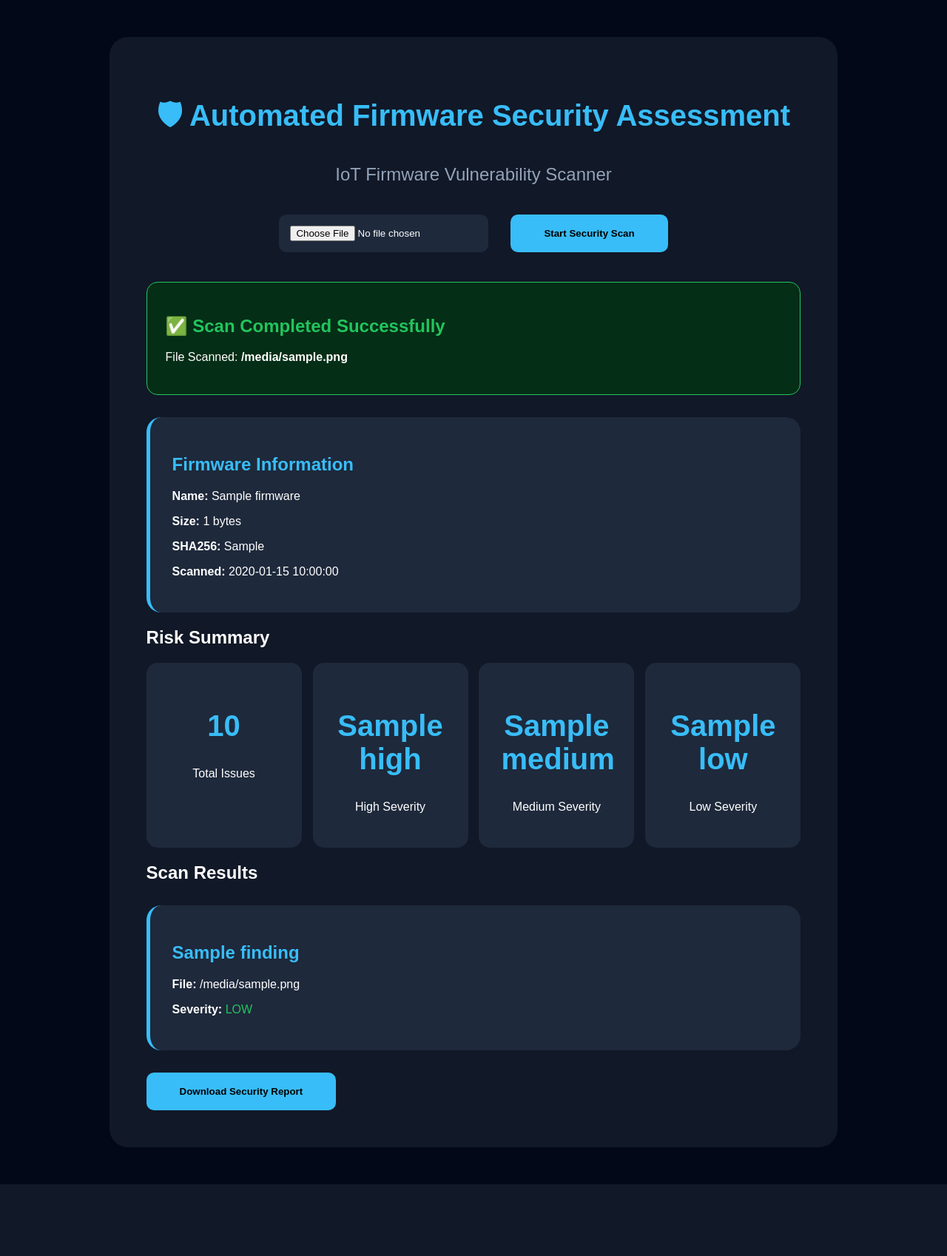
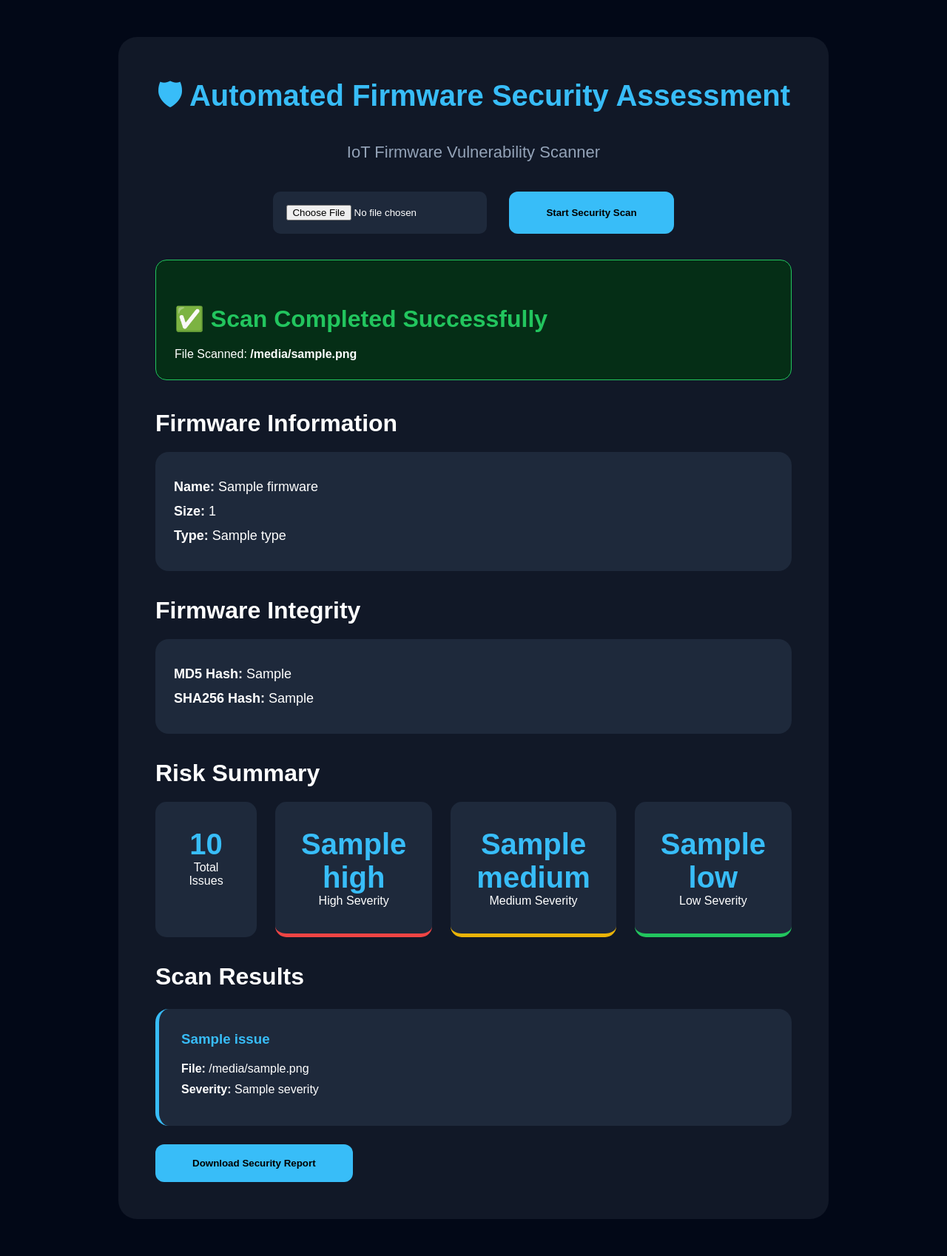
Before and after one commit to smruthinayak2006/Firmware_Security_Assessment, a Flask app: template app/templates/index.html in a window 1280 px wide. Shown: the whole page at 74% size. Before the commit the page ends 1601 px from the top, so only its background shows below. Run offline with Flask 3, Linux system fonts and the light colour scheme; the template is opened without the code that fills it: most values are stand-ins (such as "Sample title", 1, 10 or a date in 2020).

Commit message:
Add firmware hash integrity analysis

```diff
--- a/app/app.py
+++ b/app/app.py
@@ -19,6 +19,8 @@ from risk_analyzer import calculate_risk_summary
 from report_generator import generate_report
 
 from firmware_analyzer import analyze_firmware
+
+from hash_analyzer import calculate_hash
 
 
 app = Flask(__name__)
@@ -73,6 +75,10 @@ def scan():
         file_path
     )
 
+    firmware_hash = calculate_hash(
+        file_path
+    )
+
 
     extracted_path = extract_firmware(
         file_path
@@ -103,7 +109,9 @@ def scan():
 
         filename=uploaded_file.filename,
 
-        firmware=firmware_info
+        firmware=firmware_info,
+
+        firmware_hash=firmware_hash
 
     )
 
--- a/app/static/style.css
+++ b/app/static/style.css
@@ -1,387 +1,267 @@
-*{
+* {
 
-margin:0;
+    margin: 0;
 
-padding:0;
+    padding: 0;
 
-box-sizing:border-box;
+    box-sizing: border-box;
+
+    font-family: Arial, Helvetica, sans-serif;
 
 }
 
 
 
-body{
+body {
 
+    background: #020817;
 
-background:#020617;
-
-color:white;
-
-font-family:Arial, Helvetica, sans-serif;
-
+    color: white;
 
 }
 
 
 
+.container {
 
+    width: 75%;
 
-.container{
+    margin: 50px auto;
 
+    padding: 50px;
 
-width:75%;
+    background: #111827;
 
-margin:40px auto;
-
-padding:40px;
-
-
-background:#0f172a;
-
-
-border-radius:20px;
-
-
-box-shadow:
-
-0 0 40px rgba(56,189,248,0.2);
-
+    border-radius: 25px;
 
 }
 
 
 
+h1 {
 
+    color: #38bdf8;
 
-h1{
+    text-align: center;
 
+    font-size: 40px;
 
-text-align:center;
-
-
-color:#38bdf8;
-
-
-margin-bottom:20px;
-
+    margin-bottom: 25px;
 
 }
 
 
 
+.container > p {
 
+    text-align: center;
 
-.subtitle{
+    color: #94a3b8;
 
+    font-size: 22px;
 
-text-align:center;
-
-
-font-size:20px;
-
-
-color:#94a3b8;
-
-
-margin-bottom:30px;
-
+    margin-bottom: 40px;
 
 }
 
 
 
+form {
 
+    display: flex;
 
+    justify-content: center;
 
+    gap: 30px;
 
-form{
-
-
-display:flex;
-
-
-justify-content:center;
-
-
-gap:20px;
-
-
-margin-bottom:30px;
-
+    margin-bottom: 35px;
 
 }
 
 
 
+input {
 
+    background: #1e293b;
 
+    padding: 18px;
 
-input{
+    border-radius: 10px;
 
-
-background:#1e293b;
-
-
-color:white;
-
-
-padding:15px;
-
-
-border-radius:10px;
-
-
-border:1px solid #334155;
-
+    color: white;
 
 }
 
 
 
+button {
 
+    background: #38bdf8;
 
+    padding: 18px 50px;
 
+    border: none;
 
-button{
+    border-radius: 12px;
 
+    font-weight: bold;
 
-background:#38bdf8;
-
-
-padding:15px 30px;
-
-
-border:none;
-
-
-border-radius:10px;
-
-
-font-weight:bold;
-
-
-cursor:pointer;
-
+    cursor: pointer;
 
 }
 
 
 
-button:hover{
+.success {
 
+    background: #052e16;
 
-background:#0284c7;
+    border: 1px solid #22c55e;
 
+    padding: 25px;
+
+    border-radius: 15px;
+
+    margin-bottom: 40px;
 
 }
 
 
 
+.success h2 {
 
-
-
-
-.success{
-
-
-background:#052e16;
-
-
-border:1px solid #22c55e;
-
-
-padding:20px;
-
-
-border-radius:15px;
-
-
-margin-bottom:30px;
-
+    color: #22c55e;
 
 }
 
 
 
-.success h3{
+h2 {
 
+    margin-top: 35px;
 
-color:#22c55e;
+    margin-bottom: 20px;
 
+    font-size: 32px;
 
 }
 
 
 
-.success span{
+.card {
 
+    background: #1e293b;
 
-color:#4ade80;
+    padding: 25px;
 
+    border-radius: 18px;
 
-font-weight:bold;
-
+    margin-bottom: 25px;
 
 }
 
 
 
+.card p {
 
+    font-size: 18px;
 
+    margin: 12px 0;
 
-
-
-
-.cards{
-
-
-display:grid;
-
-
-grid-template-columns:repeat(4,1fr);
-
-
-gap:20px;
-
-
-margin-bottom:40px;
-
+    word-break: break-all;
 
 }
 
 
 
+.summary {
 
+    display: grid;
 
+    grid-template-columns: repeat(4,1fr);
 
-.card{
-
-
-background:#1e293b;
-
-
-padding:25px;
-
-
-text-align:center;
-
-
-border-radius:15px;
-
+    gap: 25px;
 
 }
 
 
 
+.box {
 
-.high{
+    background: #1e293b;
 
+    padding: 35px;
 
-border-bottom:5px solid #ef4444;
+    text-align: center;
 
+    border-radius: 15px;
 
 }
 
 
 
+.box h3 {
 
+    color: #38bdf8;
 
-.medium{
-
-
-border-bottom:5px solid #eab308;
-
+    font-size: 40px;
 
 }
 
 
 
+.high {
 
-.low{
-
-
-border-bottom:5px solid #22c55e;
-
+    border-bottom: 5px solid #ef4444;
 
 }
 
 
 
+.medium {
 
-
-
-
-.result{
-
-
-background:#1e293b;
-
-
-padding:25px;
-
-
-border-radius:15px;
-
-
-margin-bottom:20px;
-
-
-border-left:5px solid #38bdf8;
-
+    border-bottom: 5px solid #eab308;
 
 }
 
 
 
+.low {
 
-.result h3{
-
-
-color:#38bdf8;
-
-
-margin-bottom:15px;
-
+    border-bottom: 5px solid #22c55e;
 
 }
 
 
 
+.result-card {
 
-.HIGH{
+    background: #1e293b;
 
+    margin: 25px 0;
 
-color:#ef4444;
+    padding: 30px;
 
+    border-radius: 18px;
 
-font-weight:bold;
-
+    border-left: 5px solid #38bdf8;
 
 }
 
 
 
-.MEDIUM{
+.result-card h3 {
 
+    color: #38bdf8;
 
-color:#eab308;
-
-
-font-weight:bold;
-
+    margin-bottom: 20px;
 
 }
 
 
 
+.result-card p {
 
-.LOW{
-
-
-color:#22c55e;
-
-
-font-weight:bold;
-
+    margin: 10px 0;
 
 }
--- a/app/templates/index.html
+++ b/app/templates/index.html
@@ -4,184 +4,11 @@
 
 <head>
 
-    <title>Firmware Security Scanner</title>
+<title>Firmware Security Scanner</title>
 
-    <style>
-
-
-        body {
-
-            background-color: #020817;
-            color: white;
-            font-family: Arial, Helvetica, sans-serif;
-
-        }
-
-
-        .container {
-
-            width: 70%;
-            margin: 50px auto;
-            background-color: #111827;
-            padding: 50px;
-            border-radius: 25px;
-
-        }
-
-
-        h1 {
-
-            color: #38bdf8;
-            text-align: center;
-            font-size: 40px;
-
-        }
-
-
-        .subtitle {
-
-            text-align: center;
-            color: #94a3b8;
-            font-size: 24px;
-
-        }
-
-
-        form {
-
-            display: flex;
-            justify-content: center;
-            gap: 30px;
-            margin-top: 40px;
-
-        }
-
-
-        input[type=file] {
-
-            background-color: #1e293b;
-            padding: 15px;
-            border-radius: 10px;
-
-        }
-
-
-        button {
-
-            background-color: #38bdf8;
-            border: none;
-            padding: 18px 45px;
-            border-radius: 10px;
-            font-weight: bold;
-            cursor: pointer;
-
-        }
-
-
-        .success {
-
-            margin-top: 40px;
-            padding: 25px;
-            border-radius: 15px;
-            border: 1px solid #22c55e;
-            background-color: #052e16;
-
-        }
-
-
-        .success h2 {
-
-            color: #22c55e;
-
-        }
-
-
-        .cards {
-
-            display: flex;
-            justify-content: space-between;
-
-        }
-
-
-        .card {
-
-            background-color: #1e293b;
-            width: 150px;
-            text-align: center;
-            padding: 30px;
-            border-radius: 15px;
-
-        }
-
-
-        .card h2 {
-
-            color: #38bdf8;
-            font-size: 40px;
-
-        }
-
-
-        .result-card {
-
-            background-color: #1e293b;
-            margin-top: 30px;
-            padding: 30px;
-            border-radius: 20px;
-            border-left: 5px solid #38bdf8;
-
-        }
-
-
-        .result-card h2 {
-
-            color: #38bdf8;
-
-        }
-
-
-        .high {
-
-            color: #ef4444;
-
-        }
-
-
-        .medium {
-
-            color: #eab308;
-
-        }
-
-
-        .low {
-
-            color: #22c55e;
-
-        }
-
-
-        .hash {
-
-            word-break: break-all;
-
-        }
-
-
-        .download {
-
-            margin-top: 30px;
-
-        }
-
-
-
-    </style>
-
+<link rel="stylesheet" href="/static/style.css">
 
 </head>
-
 
 
 <body>
@@ -193,18 +20,14 @@
 <h1>🛡 Automated Firmware Security Assessment</h1>
 
 
-<p class="subtitle">
-
-IoT Firmware Vulnerability Scanner
-
-</p>
+<p>IoT Firmware Vulnerability Scanner</p>
 
 
 
 <form action="/scan" method="POST" enctype="multipart/form-data">
 
 
-<input type="file" name="firmware">
+<input type="file" name="firmware" required>
 
 
 <button type="submit">
@@ -247,13 +70,14 @@ File Scanned:
 
 
 
+
 {% if firmware %}
 
 
-<div class="result-card">
+<h2>Firmware Information</h2>
 
 
-<h2>Firmware Information</h2>
+<div class="card">
 
 
 <p>
@@ -269,27 +93,16 @@ File Scanned:
 
 <b>Size:</b>
 
-{{ firmware.size }} bytes
+{{ firmware.size }}
 
 </p>
 
 
-
-<p class="hash">
-
-<b>SHA256:</b>
-
-{{ firmware.sha256 }}
-
-</p>
-
-
-
 <p>
 
-<b>Scanned:</b>
+<b>Type:</b>
 
-{{ firmware.scan_time }}
+{{ firmware.type }}
 
 </p>
 
@@ -304,22 +117,57 @@ File Scanned:
 
 
 
-{% if summary %}
+{% if firmware_hash %}
 
 
-<h2>
-
-Risk Summary
-
-</h2>
-
-
-<div class="cards">
+<h2>Firmware Integrity</h2>
 
 
 <div class="card">
 
-<h2>{{ summary.total }}</h2>
+
+<p>
+
+<b>MD5 Hash:</b>
+
+{{ firmware_hash.md5 }}
+
+</p>
+
+
+<p>
+
+<b>SHA256 Hash:</b>
+
+{{ firmware_hash.sha256 }}
+
+</p>
+
+
+</div>
+
+
+{% endif %}
+
+
+
+
+
+
+
+
+{% if summary %}
+
+
+<h2>Risk Summary</h2>
+
+
+<div class="summary">
+
+
+<div class="box">
+
+<h3>{{ summary.total }}</h3>
 
 <p>Total Issues</p>
 
@@ -327,9 +175,10 @@ Risk Summary
 
 
 
-<div class="card">
 
-<h2>{{ summary.HIGH }}</h2>
+<div class="box high">
+
+<h3>{{ summary.HIGH }}</h3>
 
 <p>High Severity</p>
 
@@ -337,9 +186,10 @@ Risk Summary
 
 
 
-<div class="card">
 
-<h2>{{ summary.MEDIUM }}</h2>
+<div class="box medium">
+
+<h3>{{ summary.MEDIUM }}</h3>
 
 <p>Medium Severity</p>
 
@@ -347,9 +197,10 @@ Risk Summary
 
 
 
-<div class="card">
 
-<h2>{{ summary.LOW }}</h2>
+<div class="box low">
+
+<h3>{{ summary.LOW }}</h3>
 
 <p>Low Severity</p>
 
@@ -367,14 +218,11 @@ Risk Summary
 
 
 
+
 {% if results %}
 
 
-<h2>
-
-Scan Results
-
-</h2>
+<h2>Scan Results</h2>
 
 
 
@@ -384,11 +232,11 @@ Scan Results
 <div class="result-card">
 
 
-<h2>
+<h3>
 
-{{ item.finding.name }}
+{{ item.finding.issue }}
 
-</h2>
+</h3>
 
 
 
@@ -402,46 +250,14 @@ Scan Results
 
 
 
-
 <p>
 
 <b>Severity:</b>
 
-
-{% if item.finding.severity == "HIGH" %}
-
-
-<span class="high">
-
-HIGH
-
-</span>
-
-
-{% elif item.finding.severity == "MEDIUM" %}
-
-
-<span class="medium">
-
-MEDIUM
-
-</span>
-
-
-{% else %}
-
-
-<span class="low">
-
-LOW
-
-</span>
-
-
-{% endif %}
-
+{{ item.finding.severity }}
 
 </p>
+
 
 
 </div>
@@ -450,9 +266,6 @@ LOW
 
 {% endfor %}
 
-
-
-<div class="download">
 
 
 <a href="/download">
@@ -466,12 +279,8 @@ Download Security Report
 </a>
 
 
-</div>
-
-
 
 {% endif %}
-
 
 
 
```
Also changed, not shown: analysis/hash_analyzer.py (added, +92 -0 lines), 1 other file.
